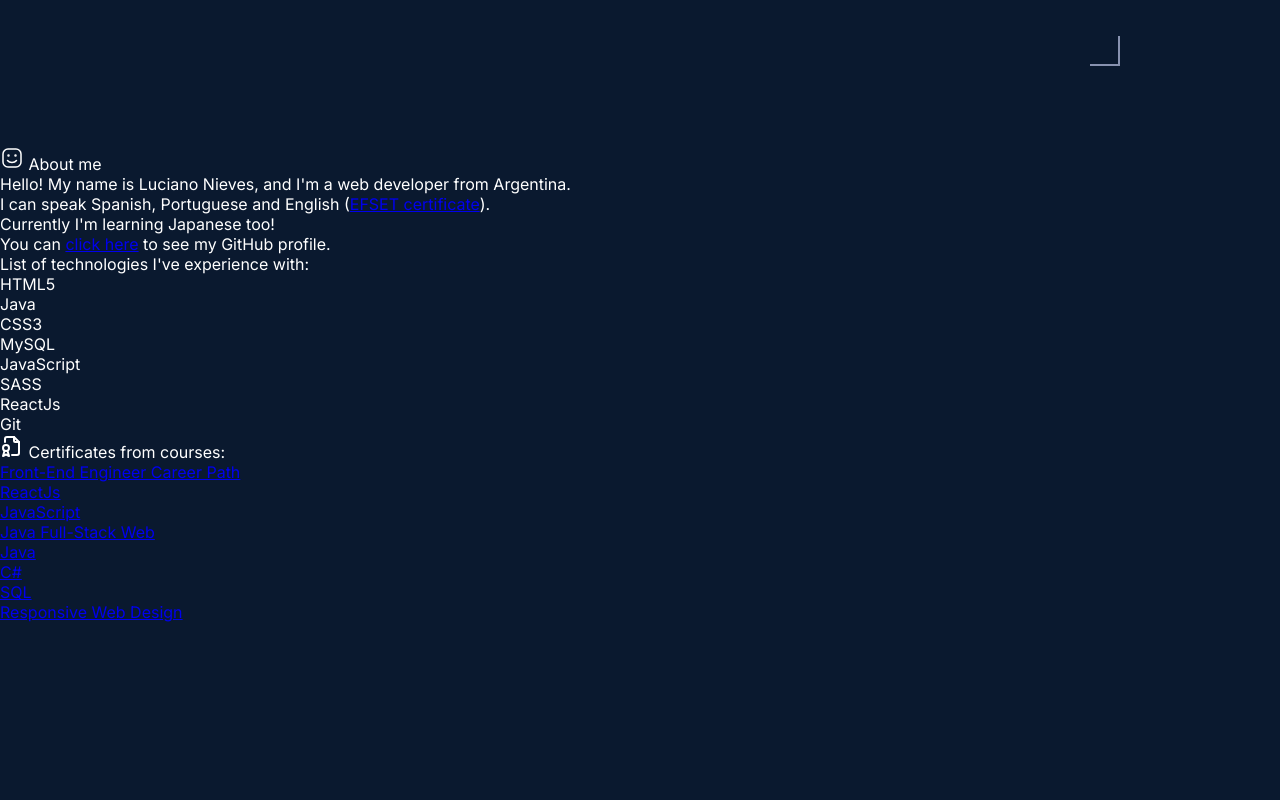
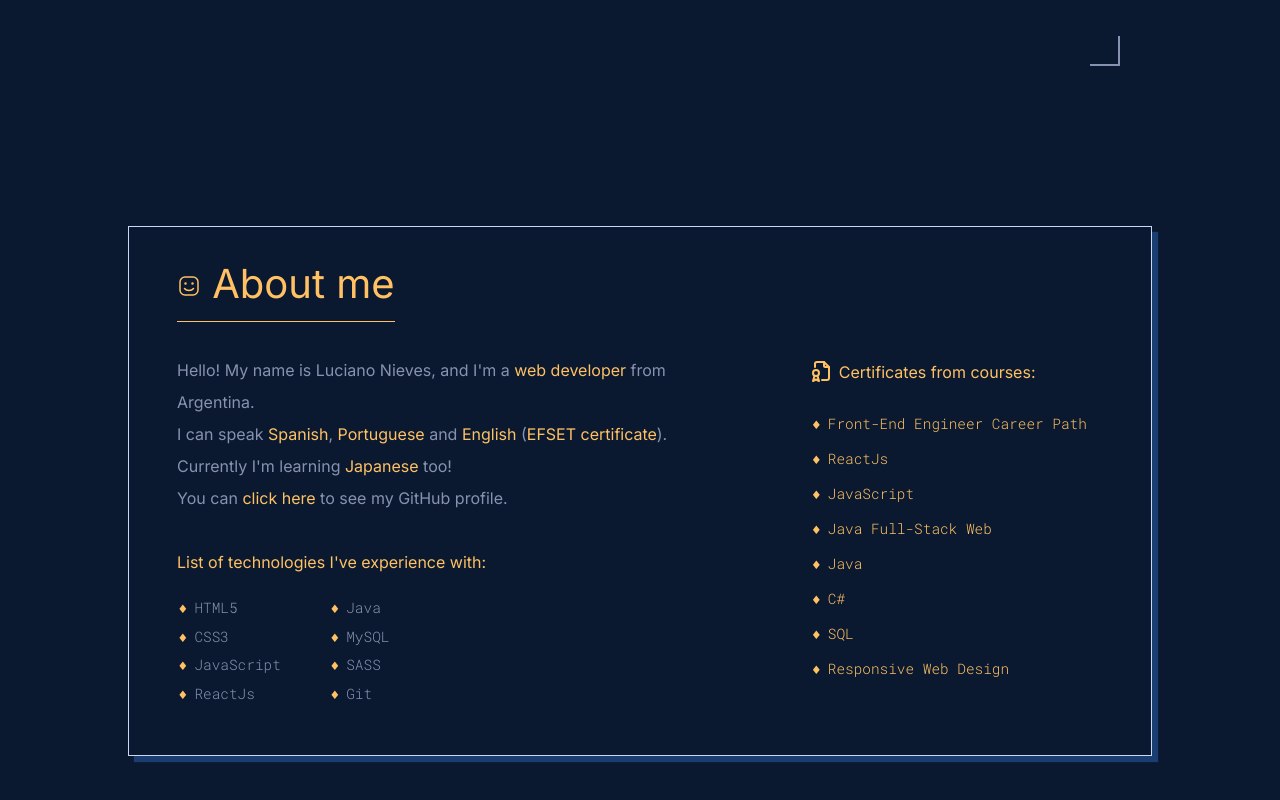
Before and after one commit to GOZEBRAHEAD/gozebrahead.github.io, a website: page index.html in a window 1280 px wide. Shown: the part 654-1454 px from the top of the page. Before the commit the page ends 1276 px from the top, so only its background shows below. Drawn offline with Linux system fonts and the light colour scheme.

Commit message:
💄 Fixed CSS for about me section

```diff
--- a/css/index.css
+++ b/css/index.css
@@ -31,7 +31,11 @@ body {
   height: 100vh;
   position: relative;
   display: grid;
-  grid-template-areas: "area-principal" "area-about" "area-experience" "area-contact" "area-footer"; }
+  grid-template-areas: "area-principal"
+ "area-about"
+ "area-experience"
+ "area-contact"
+ "area-footer"; }
 
 .layout__nav {
   height: 4rem;
@@ -182,3 +186,120 @@ body {
         .layout__principal .principal__button .button__socials a:hover {
           transform: translateY(-3px);
           color: #ffc164; }
+
+.layout__about {
+  grid-area: area-about;
+  height: 100%;
+  width: 100%;
+  /*
+  display: grid;
+  grid-template-areas: "about-title"
+                       "about-general"
+                       "about-skills"; */ }
+  .layout__about .about__info {
+    height: 80%;
+    width: 80%;
+    margin: 5rem auto;
+    /* padding: 2rem 0; */
+    border: 1px solid #ccd6f6;
+    box-shadow: 6px 6px 1px #1a3d72;
+    display: grid;
+    grid-template-areas: "about-title     about-title"
+ "about-main      about-certificates";
+    grid-template-columns: 1fr 0.5fr; }
+    .layout__about .about__info--title {
+      grid-area: about-title;
+      width: fit-content;
+      margin: 2rem 3rem;
+      font-size: 2.5em;
+      color: #ffc164;
+      position: relative;
+      user-select: none; }
+      .layout__about .about__info--title svg {
+        height: 1.5rem;
+        width: 1.5rem; }
+      .layout__about .about__info--title::before {
+        content: "";
+        height: 1px;
+        width: 100%;
+        background-color: #ffc164;
+        transition: all 0.4s ease;
+        position: absolute;
+        bottom: 0;
+        left: 0; }
+    .layout__about .about__info .info__main {
+      grid-area: about-main; }
+      .layout__about .about__info .info__main .main__general {
+        grid-area: about-general;
+        width: 80%;
+        margin: 0 3rem;
+        font-size: 1em;
+        line-height: 2;
+        color: #8892b0; }
+        .layout__about .about__info .info__main .main__general span {
+          color: #ffc164; }
+        .layout__about .about__info .info__main .main__general--link {
+          text-decoration: none;
+          color: #ffc164; }
+          .layout__about .about__info .info__main .main__general--link:hover {
+            border-bottom: 1px solid #ffc164; }
+      .layout__about .about__info .info__main .main__skills {
+        grid-area: about-skills;
+        width: 80%;
+        margin: 2rem 3rem;
+        font-size: 1em;
+        line-height: 2; }
+        .layout__about .about__info .info__main .main__skills--title {
+          color: #ffc164;
+          font-size: 1em; }
+        .layout__about .about__info .info__main .main__skills .skills__techs {
+          color: #8892b0;
+          font-family: 'Roboto Mono', monospace;
+          font-size: 0.9em;
+          margin-left: 1rem;
+          width: fit-content; }
+          .layout__about .about__info .info__main .main__skills .skills__techs ul {
+            margin-top: 1rem;
+            list-style: none;
+            display: grid;
+            grid-template-columns: 1fr 1fr;
+            place-items: start auto;
+            column-gap: 4rem; }
+            .layout__about .about__info .info__main .main__skills .skills__techs ul li::before {
+              content: "\2666";
+              width: 1.1em;
+              display: inline-block;
+              margin-left: -1em;
+              color: #ffc164; }
+    .layout__about .about__info .info__certificates {
+      grid-area: about-certificates; }
+      .layout__about .about__info .info__certificates--title {
+        color: #ffc164;
+        font-size: 1em; }
+        .layout__about .about__info .info__certificates--title svg {
+          transform: translateY(5px); }
+      .layout__about .about__info .info__certificates .certificates__items {
+        width: fit-content;
+        color: #8892b0;
+        font-family: 'Roboto Mono', monospace;
+        font-size: 0.9em;
+        margin-left: 1rem; }
+        .layout__about .about__info .info__certificates .certificates__items--link {
+          text-decoration: none;
+          color: #ffc164; }
+          .layout__about .about__info .info__certificates .certificates__items--link:hover {
+            border-bottom: 1px solid #ffc164; }
+        .layout__about .about__info .info__certificates .certificates__items ul {
+          margin-top: 2rem;
+          list-style: none;
+          display: grid;
+          /* grid-template-columns: 1fr 1fr; */
+          /* place-items: start auto; */
+          /* column-gap: 4rem; */
+          row-gap: 1rem; }
+          .layout__about .about__info .info__certificates .certificates__items ul li::before {
+            content: "\2666";
+            width: 1.1em;
+            display: inline-block;
+            margin-left: -1em;
+            color: #ffc164; }
```
